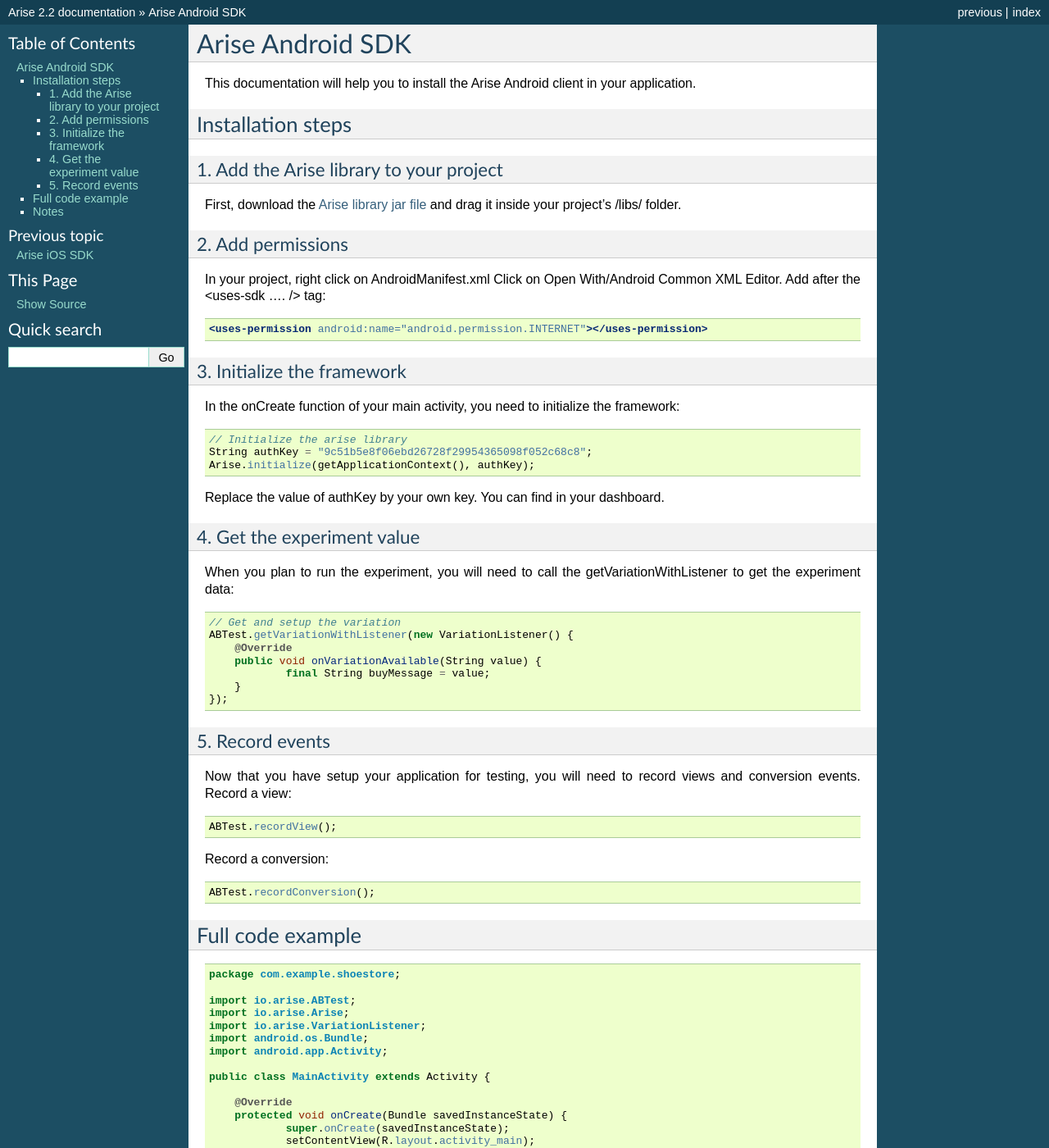
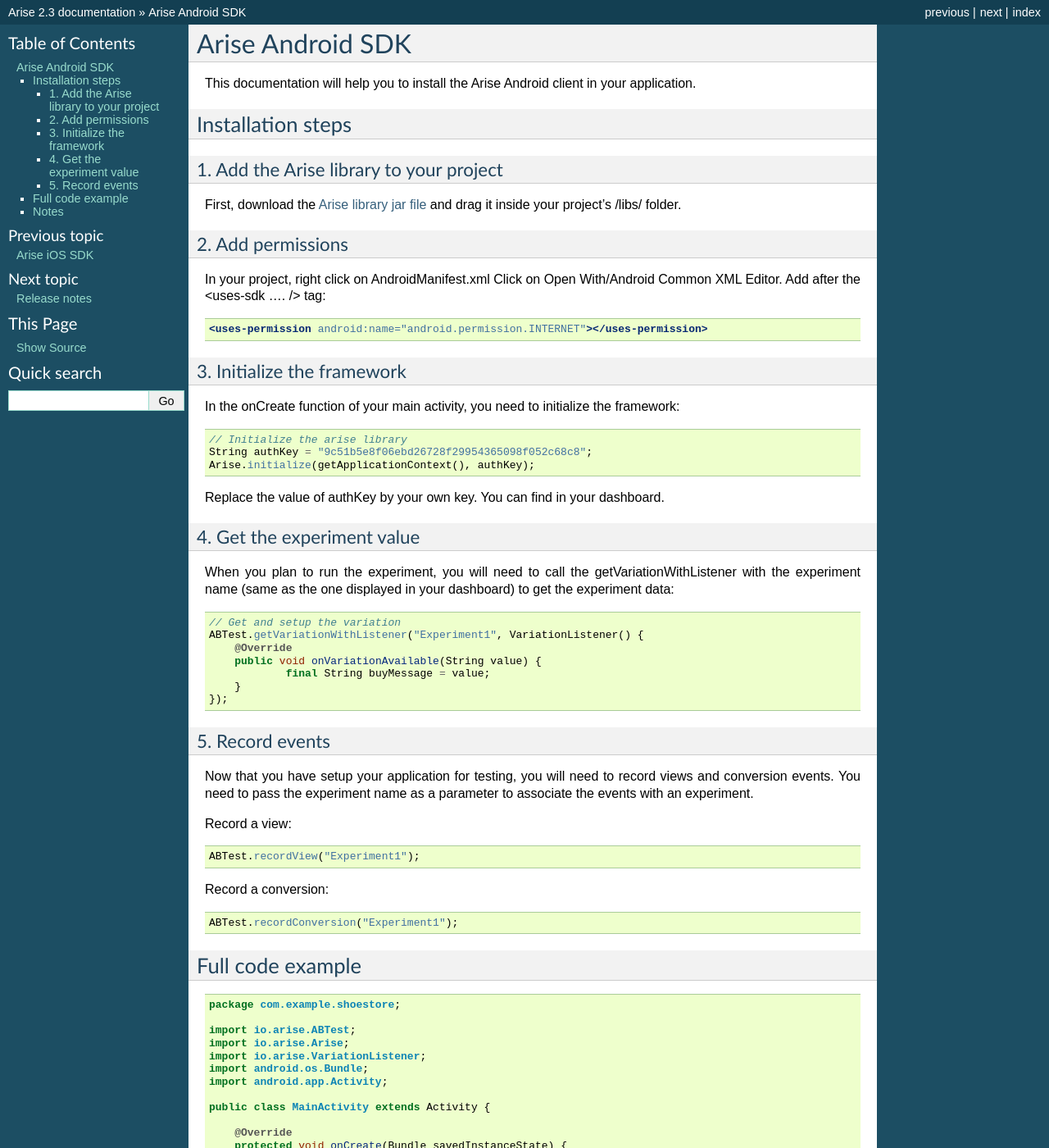
Before and after one commit to smart-mobile-software/arisedocs, a Sphinx documentation site: the page built from docs/source/android.rst, in a window 1280 px wide and 1400 px high. Shown: the whole window at 82% size. Built offline with Sphinx 7.4.7, drawn with Linux system fonts in a browser that asks for light colours; some of the changed text lies outside the part shown.

Commit message:
multiple experiments android support

```diff
--- a/docs/source/android.rst
+++ b/docs/source/android.rst
@@ -41,12 +41,12 @@ Replace the value of authKey by your own key. You can find in your dashboard.
 4. Get the experiment value
 ---------------------------
 
-When you plan to run the experiment, you will need to call the getVariationWithListener to get the experiment data:
+When you plan to run the experiment, you will need to call the getVariationWithListener with the experiment name (same as the one displayed in your dashboard) to get the experiment data:
 
 .. code-block:: java
 
     // Get and setup the variation
-    ABTest.getVariationWithListener(new VariationListener() {
+    ABTest.getVariationWithListener("Experiment1", VariationListener() {
     	@Override
     	public void onVariationAvailable(String value) {
     		final String buyMessage = value;
@@ -56,18 +56,19 @@ When you plan to run the experiment, you will need to call the getVariationWithL
 5. Record events
 ----------------
 
-Now that you have setup your application for testing, you will need to record views and conversion events.
+Now that you have setup your application for testing, you will need to record views and conversion events. You need to pass the experiment name as a parameter to associate the events with an experiment.
+
 Record a view:
 
 .. code-block:: java
 
-	ABTest.recordView();
+	ABTest.recordView("Experiment1");
 
 Record a conversion:
 
 .. code-block:: java
 
-	ABTest.recordConversion();
+	ABTest.recordConversion("Experiment1");
 
 
 Full code example
@@ -95,7 +96,7 @@ Full code example
     		Arise.initialize(getApplicationContext(), authKey);
 
     		// Get and setup the variation
-    		ABTest.getVariationWithListener(new VariationListener() {
+    		ABTest.getVariationWithListener("Experiment1", new VariationListener() {
     			@Override
     			public void onVariationAvailable(String value) {
     				// Change the button label
@@ -111,13 +112,13 @@ Full code example
     	private void onLoadPurchasePage(){
     		// the user is viewing the item purchase page
     		// record a view event
-    		ABTest.recordView();
+    		ABTest.recordView("Experiment1");
     	}
 
     	private void onPurchaseCompleted(){
     		// the user has bought the item
     		// record a conversion event
-    		ABTest.recordConversion();
+    		ABTest.recordConversion("Experiment1");
     	}
     }
 
--- a/docs/source/conf.py
+++ b/docs/source/conf.py
@@ -50,7 +50,7 @@ copyright = u'2013, Arise.io'
 # The short X.Y version.
 version = '2'
 # The full version, including alpha/beta/rc tags.
-release = '2.2'
+release = '2.3'
 
 # The language for content autogenerated by Sphinx. Refer to documentation
 # for a list of supported languages.
--- a/docs/source/index.rst
+++ b/docs/source/index.rst
@@ -14,6 +14,7 @@ Contents:
    setup
    ios
    android
+   releasenotes
 
 Indices and tables
 ==================
```
Also changed, not shown: docs/source/releasenotes.rst (added, +34 -0 lines).
